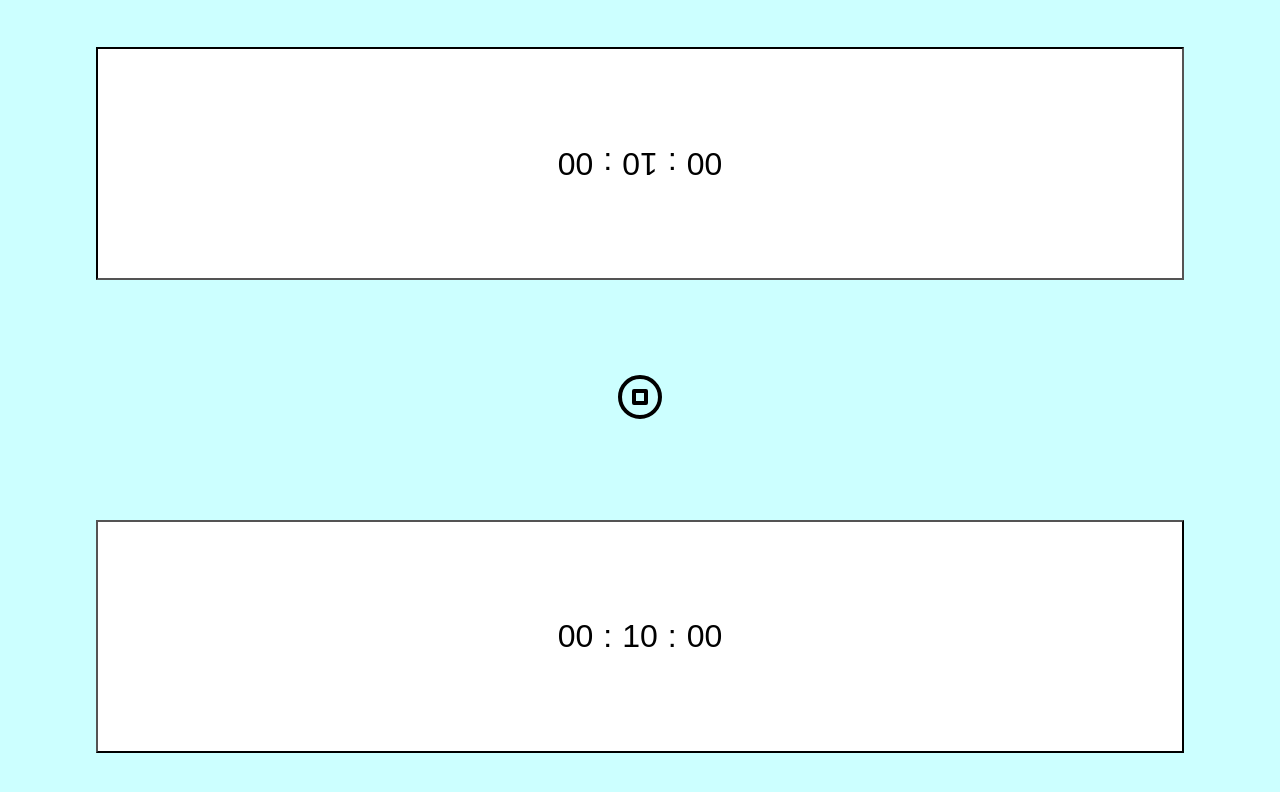
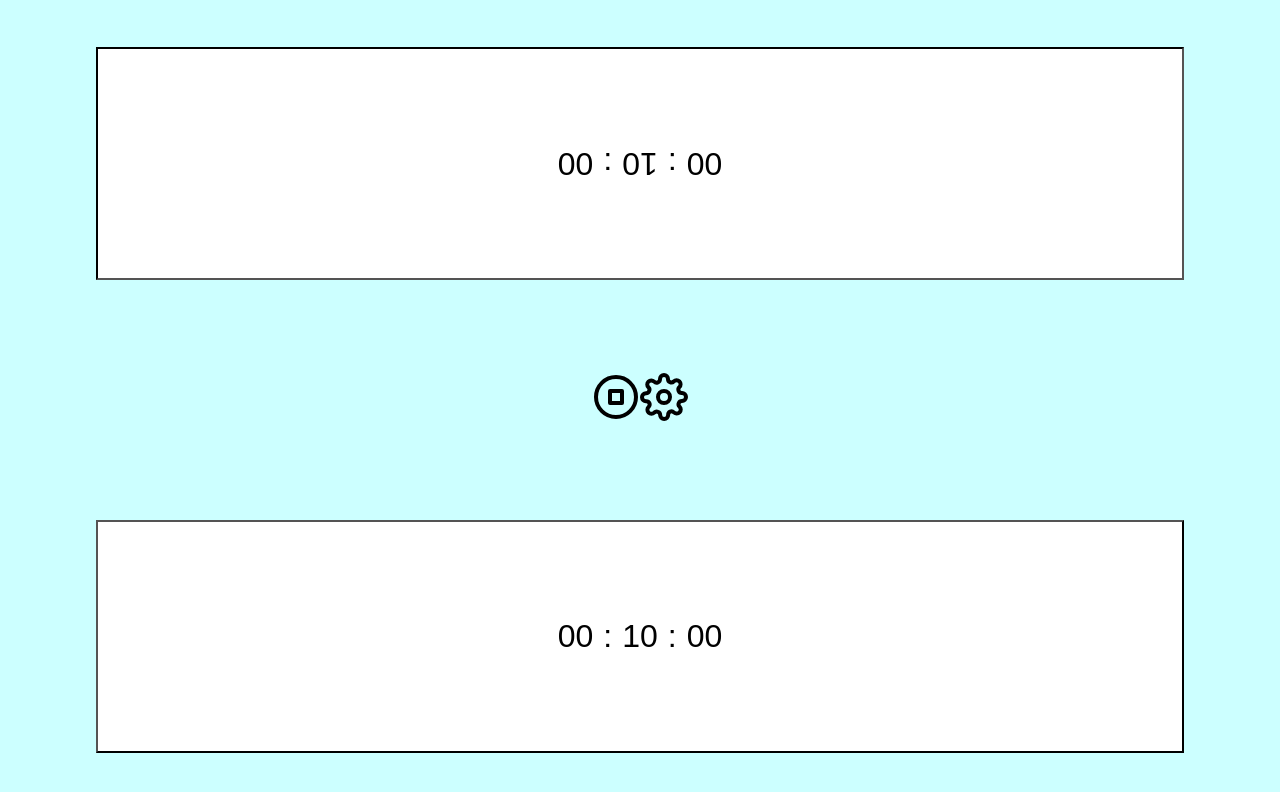
Before and after one commit to JavierMolines/chess-clock, a Next.js app: page / in a window 1280 px wide. Shown: the top 792 px of the page. Built offline with nearby package versions, Linux system fonts and the light colour scheme.

Commit message:
Add button settings

```diff
--- a/app/page.tsx
+++ b/app/page.tsx
@@ -5,6 +5,7 @@ import { ComboNumbers } from "./component/ComboNumbers";
 import { useMovement } from "./hooks/useMovement";
 import { IconStop } from "./component/Icons/Stop";
 import { IconPlay } from "./component/Icons/Play";
+import { IconSettings } from "./component/Icons/Settings";
 
 export default function Home() {
 	const { gameOn, ownerTime, inviteTime, turn, handleTurn } = useMovement();
@@ -18,7 +19,10 @@ export default function Home() {
 				{...ownerTime}
 			/>
 
-			<section>{gameOn ? <IconPlay /> : <IconStop />}</section>
+			<section>
+				{gameOn ? <IconPlay /> : <IconStop />}
+				<IconSettings />
+			</section>
 
 			<ComboNumbers
 				disabled={gameOn && turn === true}
```
